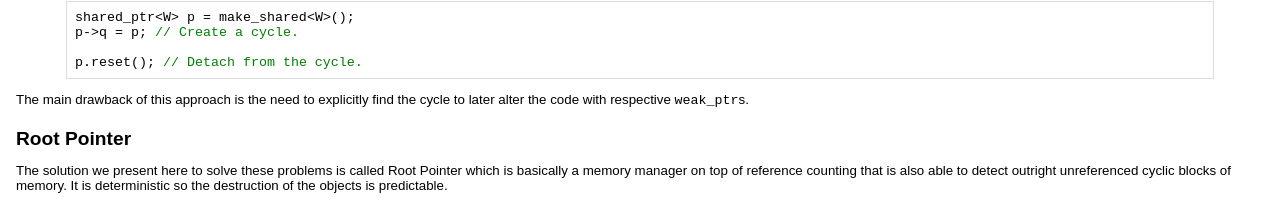
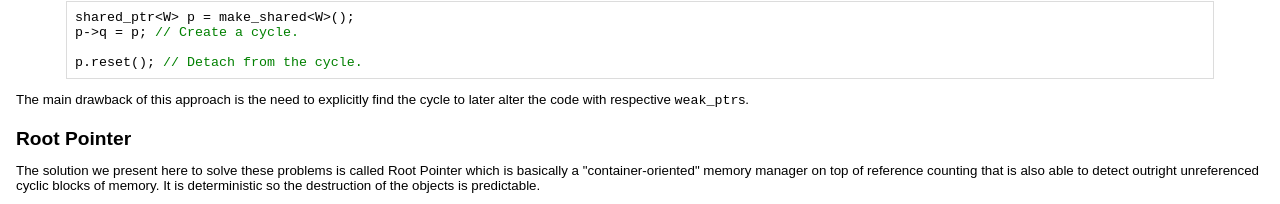
Before and after one commit to philippeb8/philippeb8.github.io, a plain HTML site: page root_ptr/root_ptr/intro.html in a window 1280 px wide. Shown: the part 2286-2490 px from the top of the page. Drawn offline with Linux system fonts and the light colour scheme; files whose address does not match are found by name.

Commit message:
Added 'container-oriented' keywords

```diff
--- a/root_ptr/root_ptr/intro.html
+++ b/root_ptr/root_ptr/intro.html
@@ -254,7 +254,7 @@
     </h4>
 <p>
       The solution we present here to solve these problems is called Root Pointer
-      which is basically a memory manager on top of reference counting that is also
+      which is basically a "container-oriented" memory manager on top of reference counting that is also
       able to detect outright unreferenced cyclic blocks of memory. It is deterministic
       so the destruction of the objects is predictable.
     </p>
```
